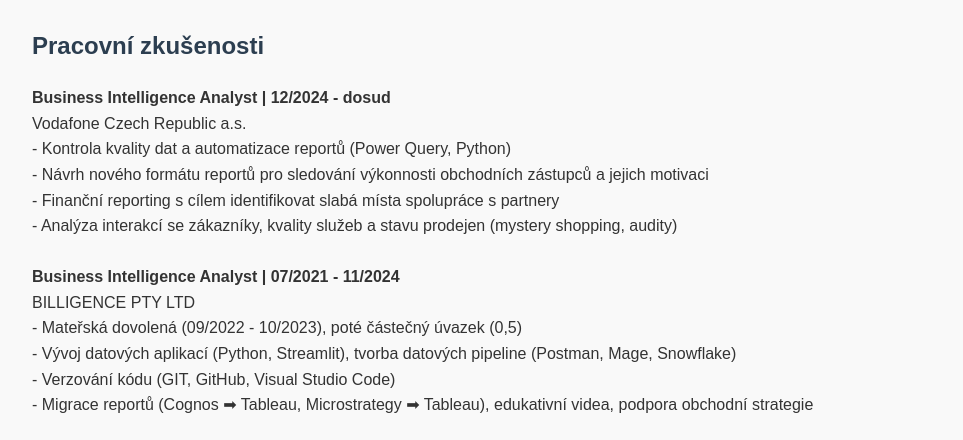
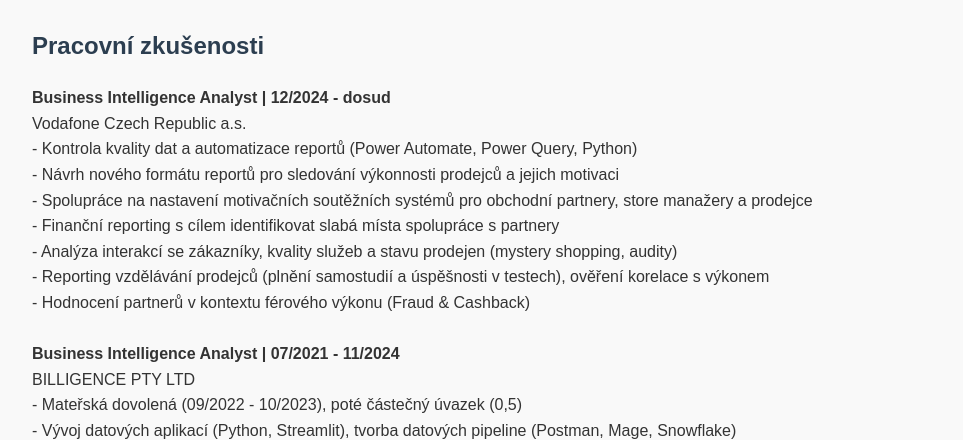
Before and after one commit to kmackovikova/katerina-mackovikova-cv, a plain HTML site: page index.html in a window 1280 px wide. Shown: the part 346-786 px from the top of the page, without its empty margins (158-1121 px from the left). Drawn offline with Linux system fonts and the light colour scheme.

Commit message:
Update index.html

```diff
--- a/index.html
+++ b/index.html
@@ -67,10 +67,14 @@
             <strong>Business Intelligence Analyst | 12/2024 - dosud</strong><br>
             Vodafone Czech Republic a.s.<br>
             <span class="cz">
-                - Kontrola kvality dat a automatizace reportů (Power Query, Python)<br>
-                - Návrh nového formátu reportů pro sledování výkonnosti obchodních zástupců a jejich motivaci<br>
+                - Kontrola kvality dat a automatizace reportů (Power Automate, Power Query, Python)<br>
+                - Návrh nového formátu reportů pro sledování výkonnosti prodejců a jejich motivaci<br>
+                - Spolupráce na nastavení motivačních soutěžních systémů pro obchodní partnery, store manažery a prodejce<br>
                 - Finanční reporting s cílem identifikovat slabá místa spolupráce s partnery<br>
-                - Analýza interakcí se zákazníky, kvality služeb a stavu prodejen (mystery shopping, audity)
+                - Analýza interakcí se zákazníky, kvality služeb a stavu prodejen (mystery shopping, audity)<br>
+                - Reporting vzdělávání prodejců (plnění samostudií a úspěšnosti v testech), ověření korelace s výkonem<br>
+                - Hodnocení partnerů v kontextu férového výkonu (Fraud & Cashback)
+
             </span>
             <span class="en">
                 - Data quality checks and report automation (Power Query, Python)<br>
@@ -184,4 +188,5 @@
     </section>
 
 </body>
+
 </html>
```
